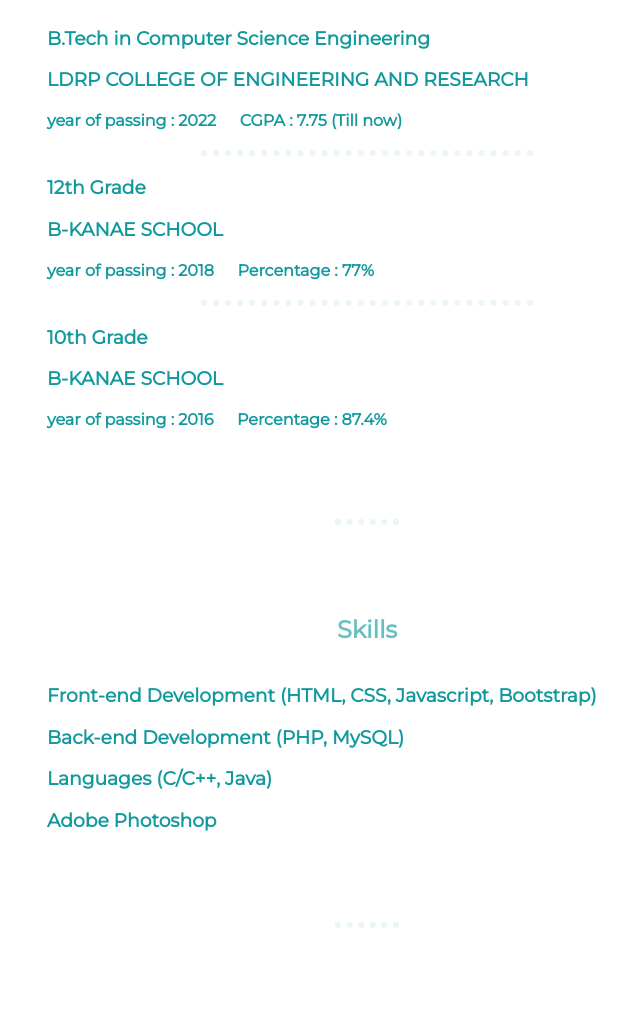
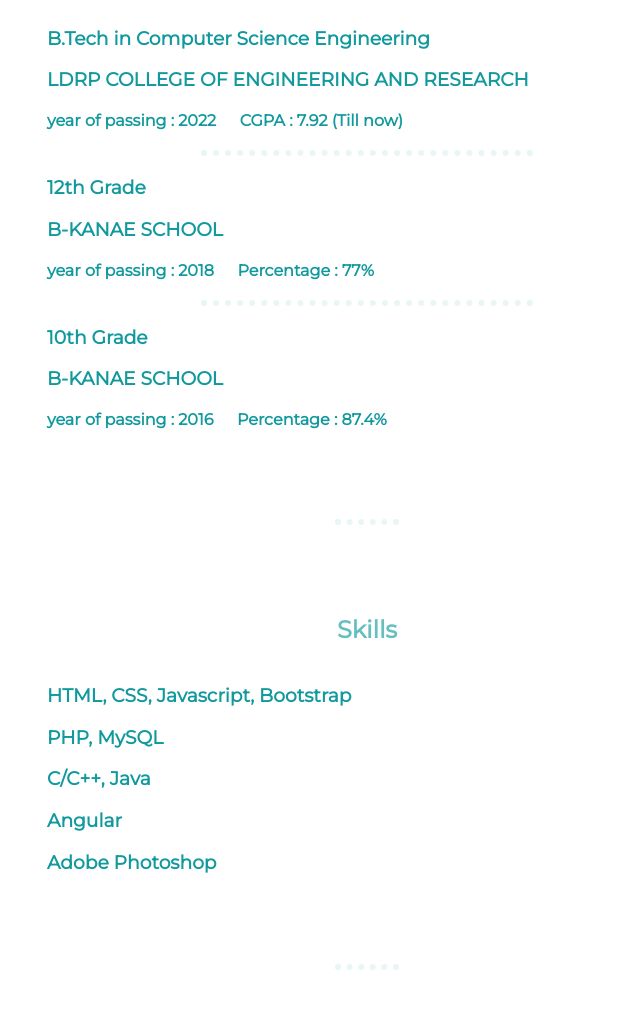
Before and after one commit to shafesp/shafesp, a plain HTML site: page index.html in a window 1280 px wide. Shown: the part 1273-2288 px from the top of the page, without its empty margins (273-913 px from the left). Drawn offline with Linux system fonts and the light colour scheme.

Commit message:
Update index.html

```diff
--- a/index.html
+++ b/index.html
@@ -44,7 +44,7 @@
         <h3>B.Tech in Computer Science Engineering</h3>
         <h3>LDRP COLLEGE OF ENGINEERING AND RESEARCH</h3>
         <span class="ed-dets">year of passing : 2022</span>
-        <span class="ed-dets">CGPA : 7.75 (Till now)</span>
+        <span class="ed-dets">CGPA : 7.92 (Till now)</span>
         <hr style="width: 50%; margin: 20px auto;">
         <h3>12th Grade</h3>
         <h3>B-KANAE SCHOOL</h3>
@@ -62,9 +62,10 @@
       <h2>Skills</h2>
       <div class="skill-row">
         <!--<img class="code-img" src="images/coding.png" alt="skills" height="150px" width="150px">-->
-        <h3>Front-end Development (HTML, CSS, Javascript, Bootstrap)</h3>
-        <h3>Back-end Development (PHP, MySQL)</h3>
-        <h3>Languages (C/C++, Java)</h3>
+        <h3>HTML, CSS, Javascript, Bootstrap</h3>
+        <h3>PHP, MySQL</h3>
+        <h3>C/C++, Java</h3>
+        <h3>Angular</h3>
         <h3>Adobe Photoshop</h3>
       </div>
     </div>
```
